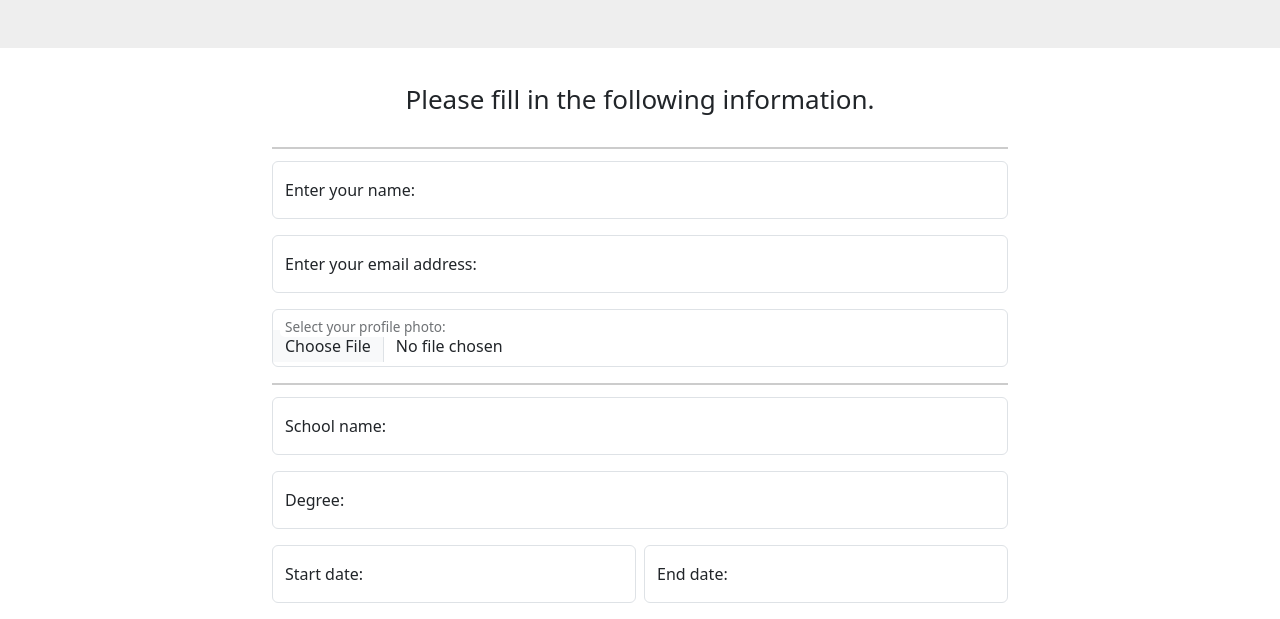
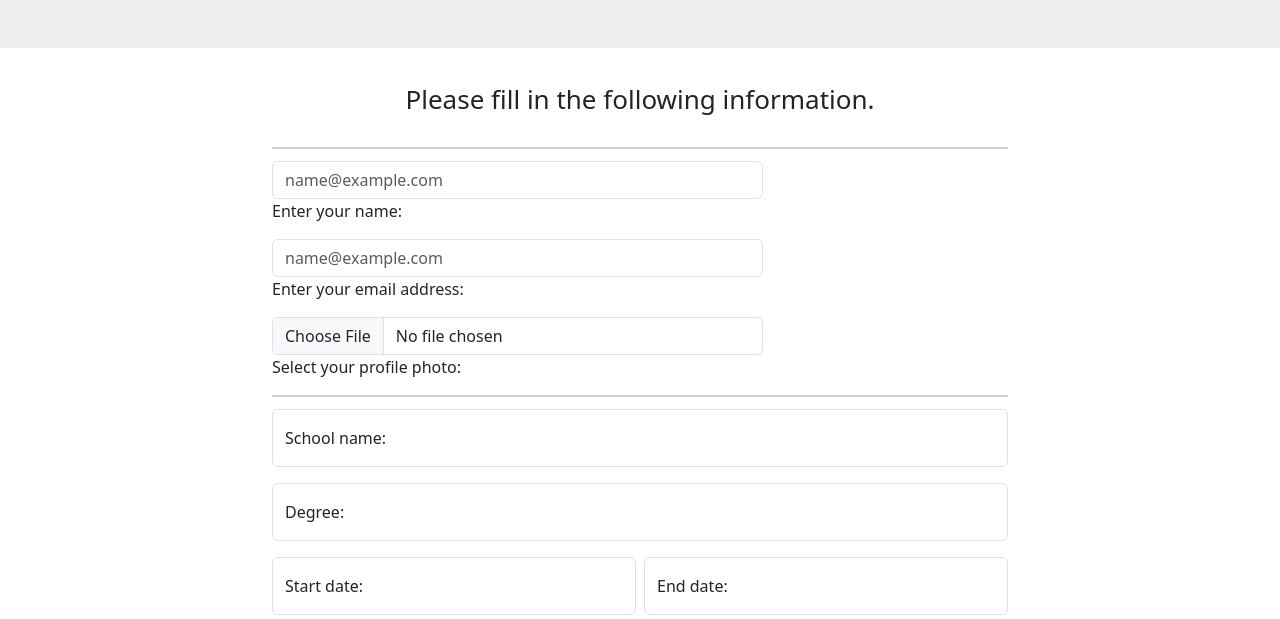
Before and after one commit to hw1621/AskCareer, a Flask app: page /edit-profile in a window 1280 px wide. Shown: the top 619 px of the page. Run offline with Flask 3, Linux system fonts and the light colour scheme; some libraries are stand-ins or nearby versions.

Commit message:
tried resizing the width of personal-info tab

```diff
--- a/src/templates/profile.html
+++ b/src/templates/profile.html
@@ -38,16 +38,22 @@
     <form method="post" id="form" enctype="multipart/form-data">
         <div id="personal-info">
             <div class="form-floating mb-3">
+                <div class="col-md-8">
                     <input id="name" name="name" type="text" required class="form-control" placeholder="name@example.com">
                     <label for="name">Enter your name: </label>
                 </div>
+            </div>
             <div class="form-floating mb-3">
+                <div class="col-md-8">
                     <input required id="email" name="email" type="email" class="form-control" placeholder="name@example.com">
                     <label for="email">Enter your email address: </label>
                 </div>
+            </div>
             <div class="form-floating mb-3">
+                <div class="col-md-8">
                     <input id="profile-photo" name="profile-photo" type="file" class="form-control"  accept=".jpg,.png,.raw,.jpeg"/>
                     <label for="profile-photo">Select your profile photo: </label>
+                </div>
             </div>
         </div>
         <div id="education">
```
Lines whose indentation alone changed are shown as unchanged.
